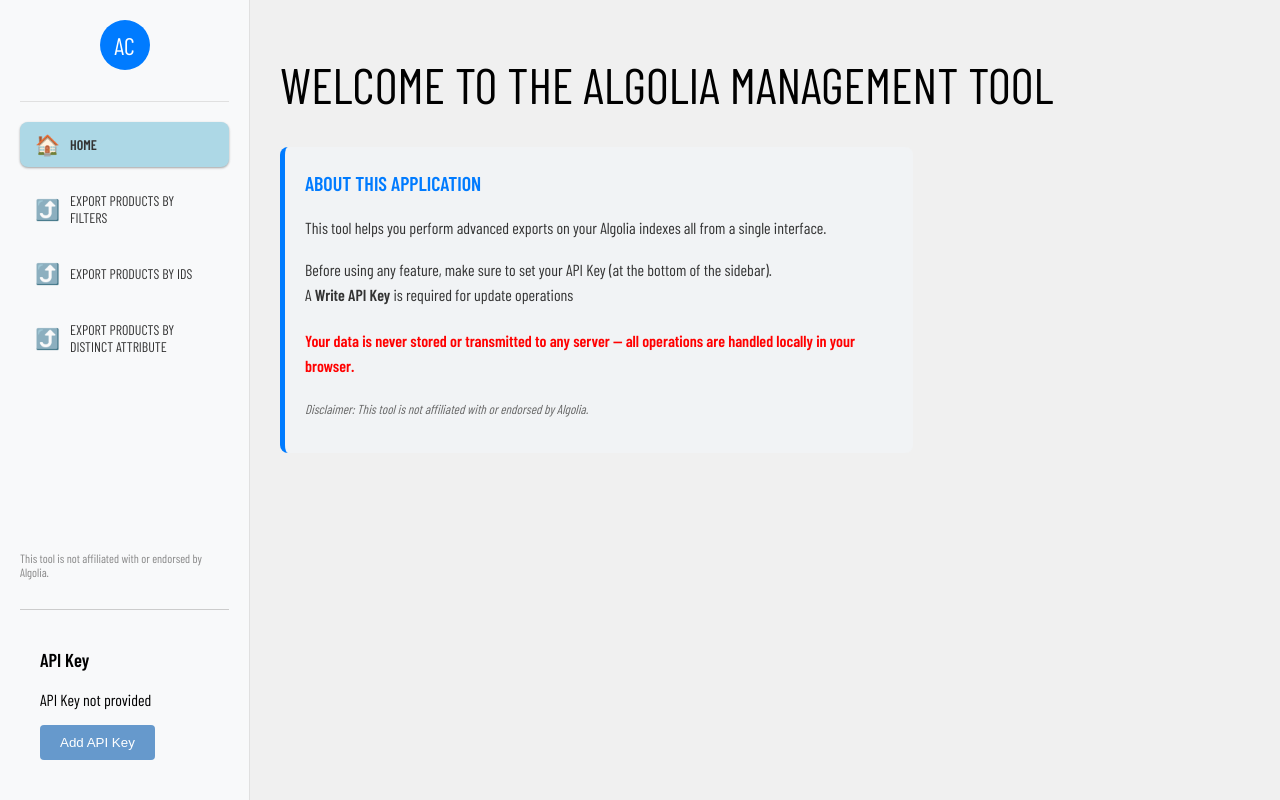
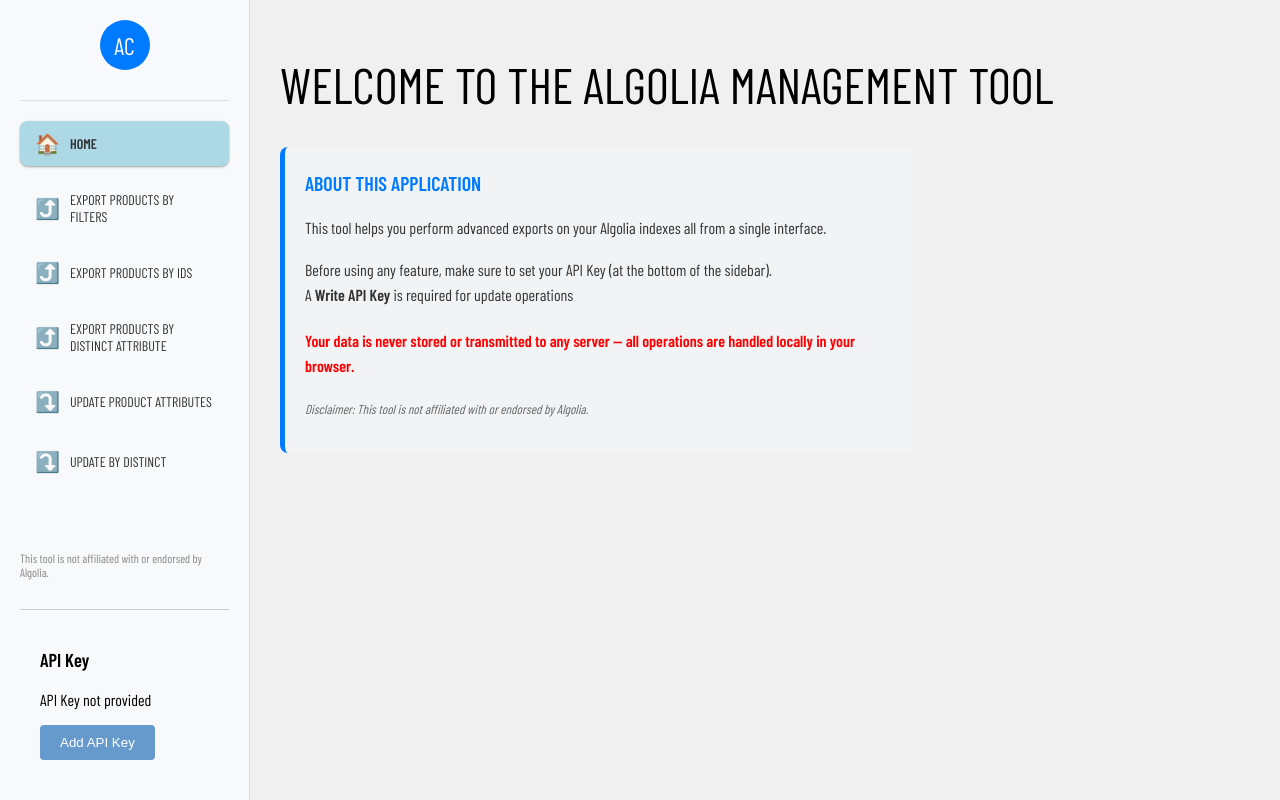
Before and after one commit to antonincoste/algolia_manager, a React (Create React App) app: page / in a window 1280 px wide. Built offline with nearby package versions, Linux system fonts and the light colour scheme; a web font is replaced by a local one.

Commit message:
Add update links in the Sidebar

```diff
--- a/src/components/Sidebar.js
+++ b/src/components/Sidebar.js
@@ -112,13 +112,6 @@
           <ProfileImage>AC</ProfileImage>
           <ProfileName></ProfileName>
           <ProfileEmail></ProfileEmail>
-          <ProfileLinkedin
-          //href="https://www.linkedin.com/in/antonin-coste-4b9b6749/"
-          //target="_blank"
-          //rel="noopener noreferrer"
-        >
-
-        </ProfileLinkedin>
         </ProfileSection>
 
         <Menu>
@@ -146,6 +139,18 @@
               Export products by distinct attribute
             </MenuLink>
           </MenuItem>
+          <MenuItem>
+            <MenuLink to="/update" className={location.pathname === '/update' ? 'active' : ''}>
+              <Icon>⤵️</Icon>
+              Update product attributes
+            </MenuLink>
+          </MenuItem>
+          <MenuItem>
+            <MenuLink to="/updatebydistinct" className={location.pathname === '/updatebydistinct' ? 'active' : ''}>
+              <Icon>⤵️</Icon>
+              Update by distinct
+            </MenuLink>
+          </MenuItem>
         </Menu>
       </div>
       <div style={{ marginTop: 'auto' }}>
```
